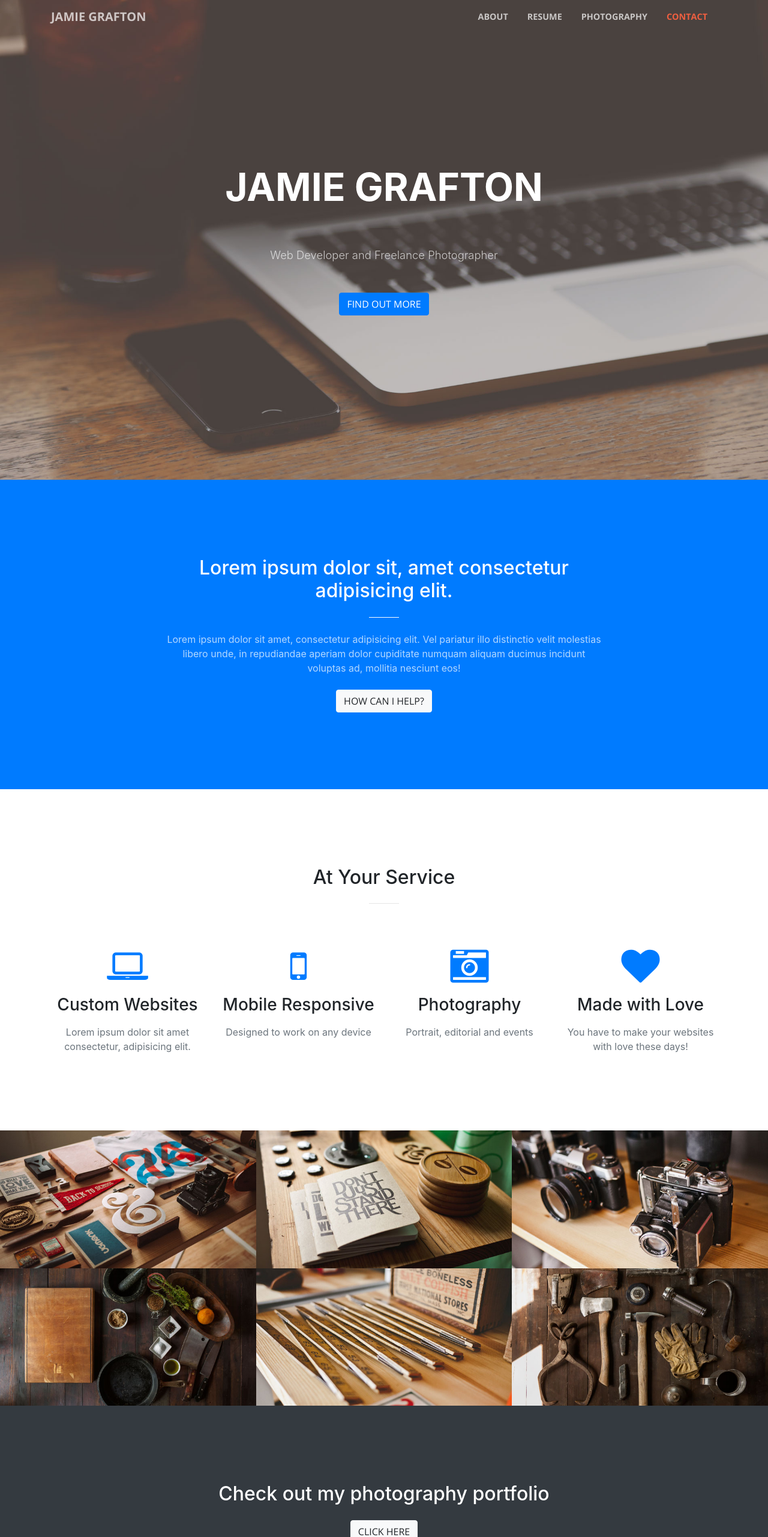
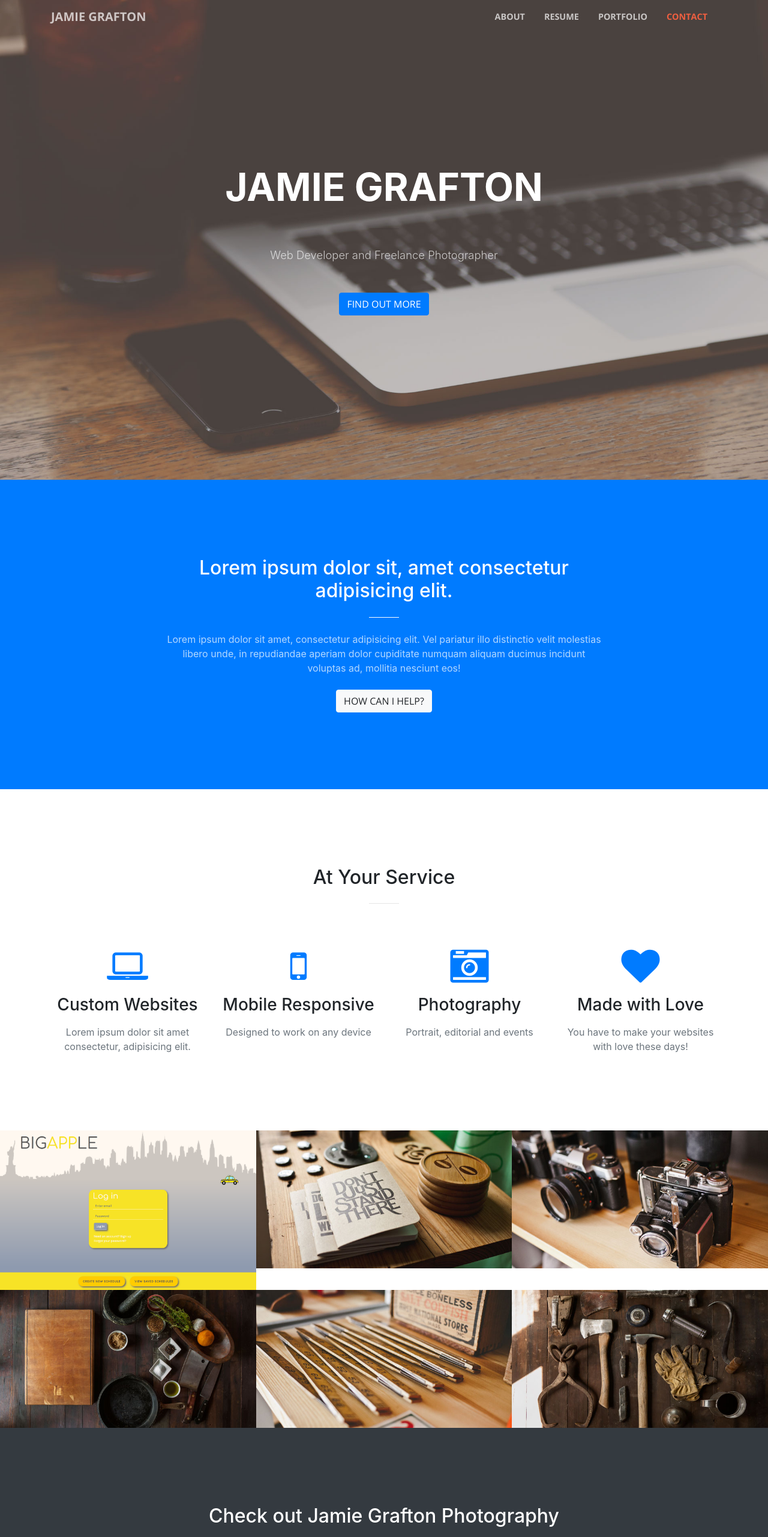
Before and after one commit to jjgrafton/jjgrafton.github.io, a website with bundled scripts: page index.html in a window 1280 px wide. Shown: the top 2563 px of the page at 60% size. Built offline with nearby package versions, Linux system fonts and the light colour scheme.

Commit message:
Added screenshot

```diff
--- a/index.html
+++ b/index.html
@@ -47,7 +47,7 @@
             <a class="nav-link js-scroll-trigger" href="./img/jamie-grafton-resume.pdf" download>Resume</a>
           </li>
           <li class="nav-item">
-            <a class="nav-link js-scroll-trigger" href="#portfolio">Photography</a>
+            <a class="nav-link js-scroll-trigger" href="#portfolio">Portfolio</a>
           </li>
           <li class="nav-item">
             <a class="nav-link js-scroll-trigger" href="#contact">Contact</a>
@@ -136,14 +136,14 @@
       <div class="row no-gutters popup-gallery">
         <div class="col-lg-4 col-sm-6">
           <a class="portfolio-box" href="img/portfolio/fullsize/1.jpg">
-            <img class="img-fluid" src="img/portfolio/thumbnails/1.jpg" alt="">
+            <img class="img-fluid" src="img/portfolio/big-apple-login.png" alt="">
             <div class="portfolio-box-caption">
               <div class="portfolio-box-caption-content">
                 <div class="project-category text-faded">
                   Category
                 </div>
                 <div class="project-name">
-                  Project Name
+                  Big Apple
                 </div>
               </div>
             </div>
@@ -230,7 +230,7 @@
 
   <section class="bg-dark text-white">
     <div class="container text-center">
-      <h2 class="mb-4">Check out my photography portfolio</h2>
+      <h2 class="mb-4">Check out Jamie Grafton Photography</h2>
       <a class="btn btn-light btn-xl sr-button" href="http://startbootstrap.com/template-overviews/creative/">Click here</a>
     </div>
   </section>
```
Also changed, not shown: img/portfolio/big-apple-login.png (added).
